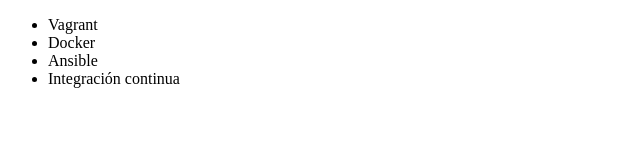
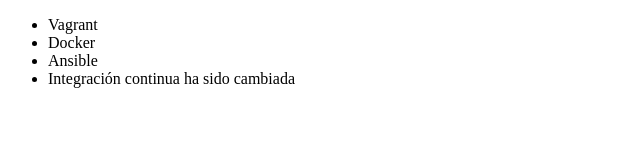
Before and after one commit to rhinonymous/Projects, a plain HTML site: page index.html in a window 1280 px wide. Shown: the whole page, without its empty margins (0-640 px from the left). Drawn offline with Linux system fonts and the light colour scheme.

```diff
--- a/index.html
+++ b/index.html
@@ -9,7 +9,7 @@
          <li> Vagrant </li>
          <li> Docker </li>
          <li> Ansible </li>
-         <li> Integración continua </li>
+         <li> Integración continua ha sido cambiada </li>
      </ul>
 </body>
 </html>
```
